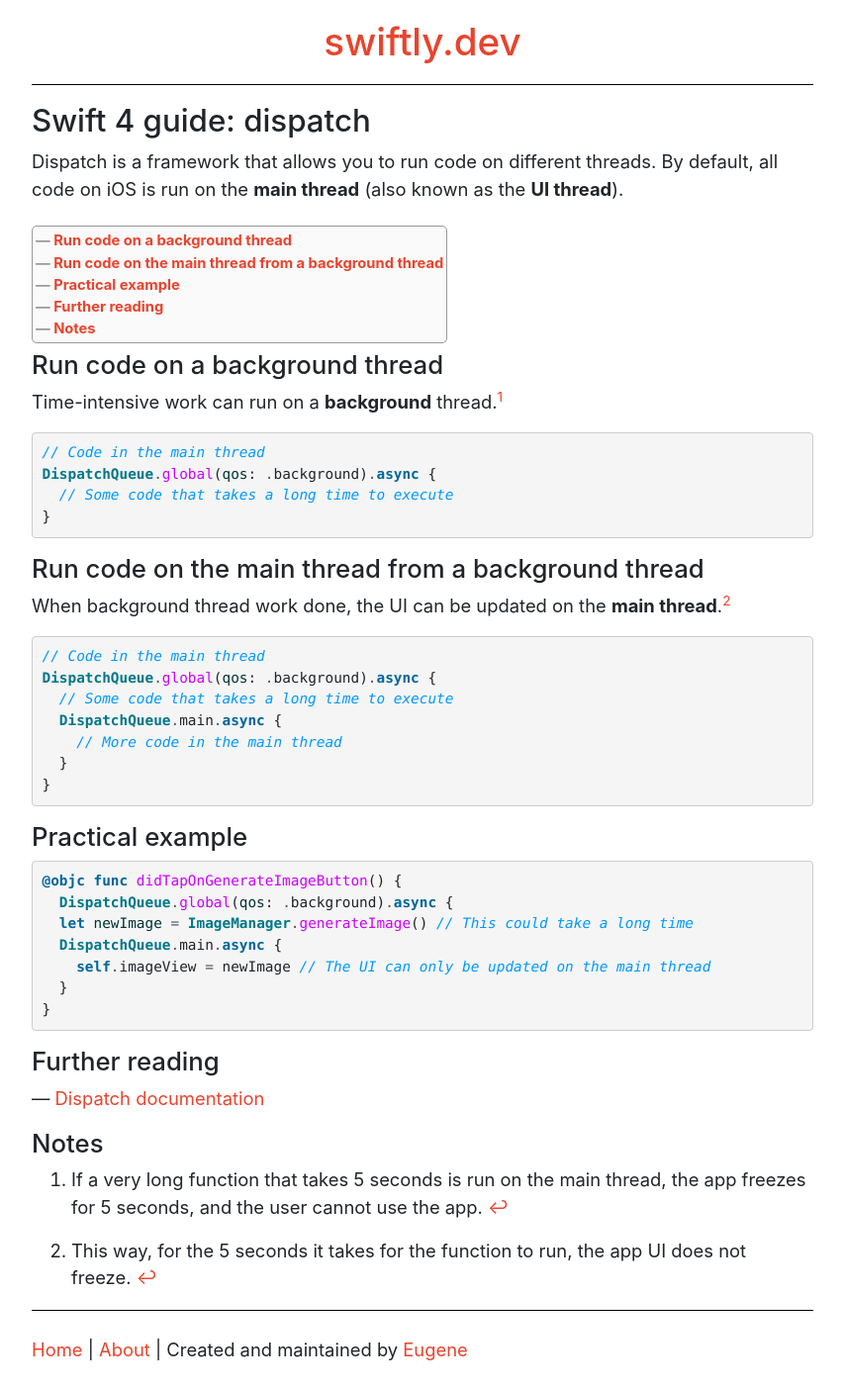
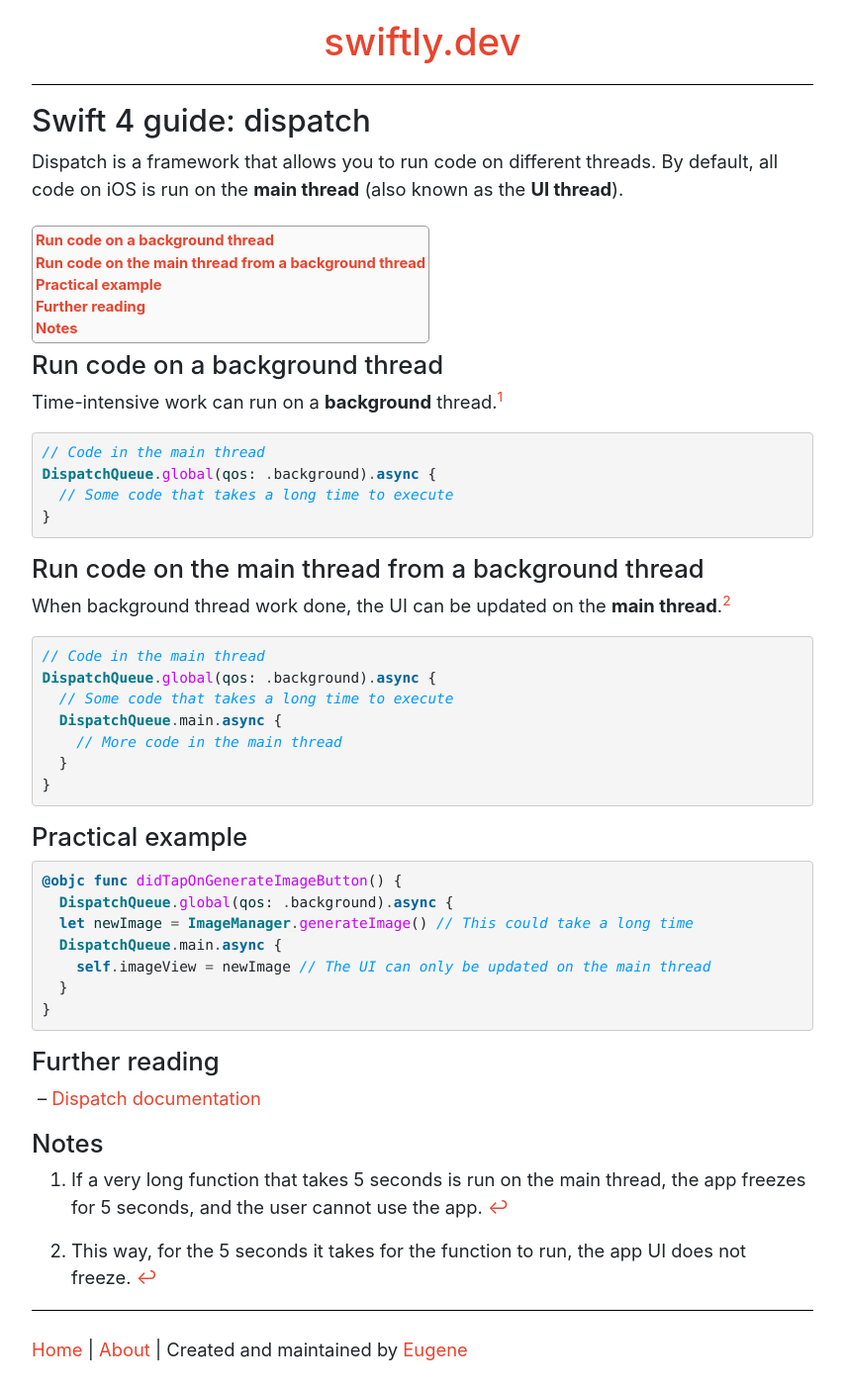
Before and after one commit to ebelinski/swiftly, a Jekyll site: the page built from dispatch.md, in a window 1280 px wide. Shown: the whole page at 99% size, without its empty margins (213-1066 px from the left). Built offline with Jekyll 4.4.1, drawn with Linux system fonts in a browser that asks for light colours.

Commit message:
tweaked ul

```diff
--- a/css/main.scss
+++ b/css/main.scss
@@ -102,10 +102,8 @@ table {
 }
 
 ul {
-  list-style-type: none;
-  padding: 0rem;
-
-  li:before { content: "— " };
+  list-style-type: "– ";
+  padding-left: 1.1em;
 }
 
 .with-placeholders {
```
